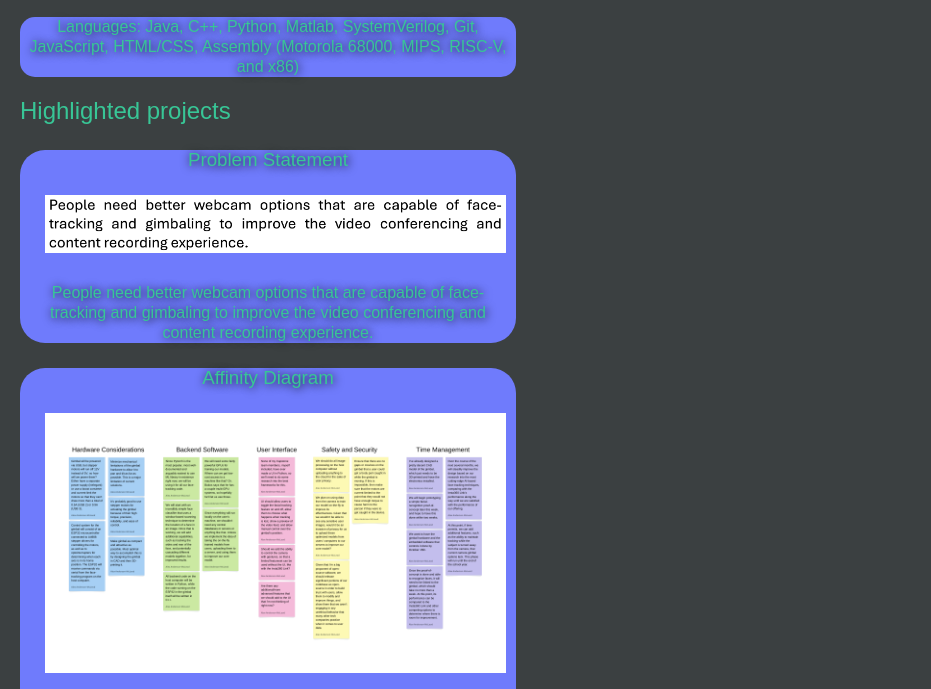
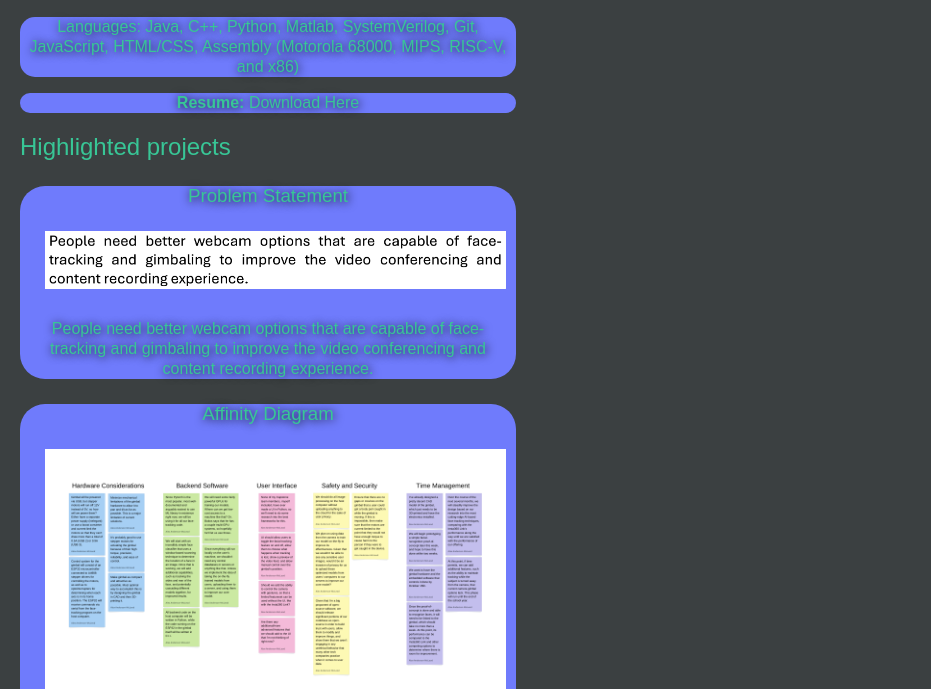
Before and after one commit to alexthecat123/alexthecat123.github.io, a plain HTML site: page index.html in a window 1280 px wide. Shown: the part 411-1100 px from the top of the page, without its empty margins (0-931 px from the left). Drawn offline with Linux system fonts and the light colour scheme.

Commit message:
added resume to site

```diff
--- a/index.html
+++ b/index.html
@@ -19,6 +19,7 @@
             <p>
                 Languages: Java, C++, Python, Matlab, SystemVerilog, Git, JavaScript, HTML/CSS, Assembly (Motorola 68000, MIPS, RISC-V, and x86)
             </p>
+            <p><b>Resume: </b><a href="files/resume.pdf">Download Here</a></p>
         </div>
         <h2>Highlighted projects</h2>
         <div class = "projects">
```
Also changed, not shown: 1 other file.
